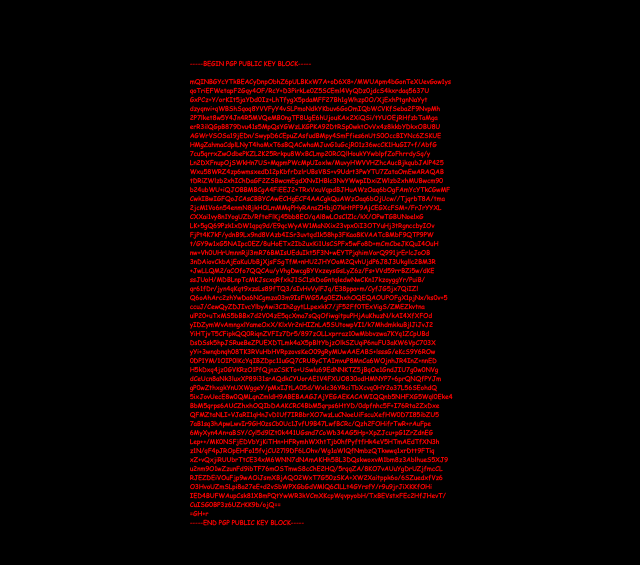
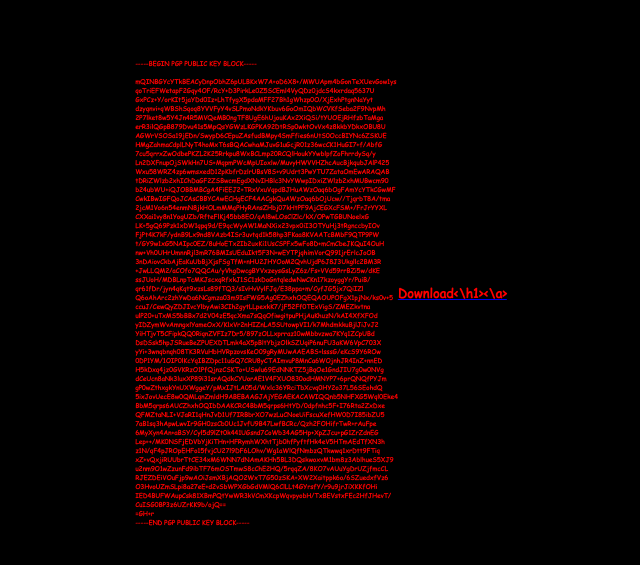
Before and after one commit to beisola1/beisola1.github.io, a plain HTML site: page index.html in a window 1280 px wide. Shown: the part 107-672 px from the top of the page, without its empty margins (319-959 px from the left). Drawn offline with Linux system fonts and the light colour scheme.

Commit message:
Atualizar o index.html

```diff
--- a/index.html
+++ b/index.html
@@ -21,6 +21,12 @@
             font-family: comicsans;
             color: red;
             font-size: 0.5vw;
+        }
+        a{
+            h1{
+                color: red;
+                font-size: 1vw;
+            }
         }
     </style>
 </head>
@@ -81,5 +87,6 @@
             -----END PGP PUBLIC KEY BLOCK-----<br>
         </p>
     </h1>
+    <a href="./publickey.txt" target="_blank"><h1>Download<\h1><\a>
 </body>
 </html>
```
